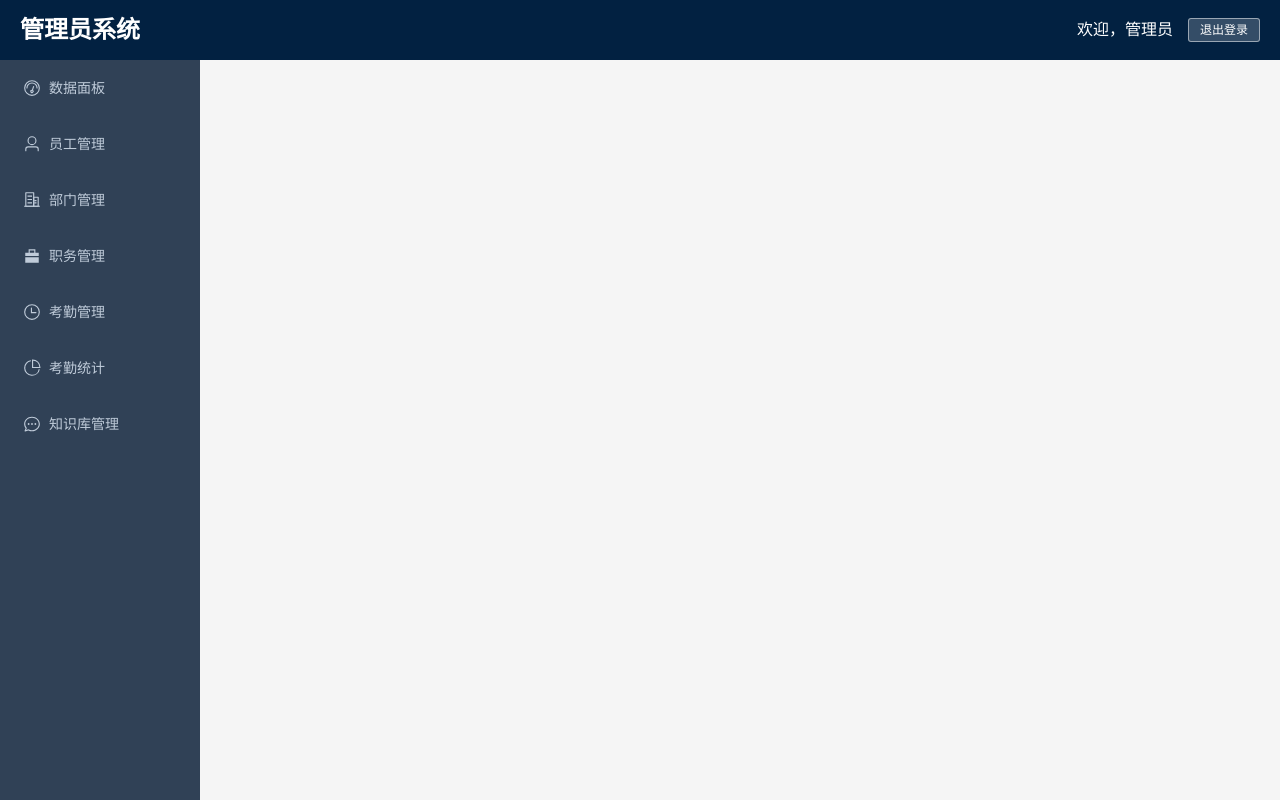
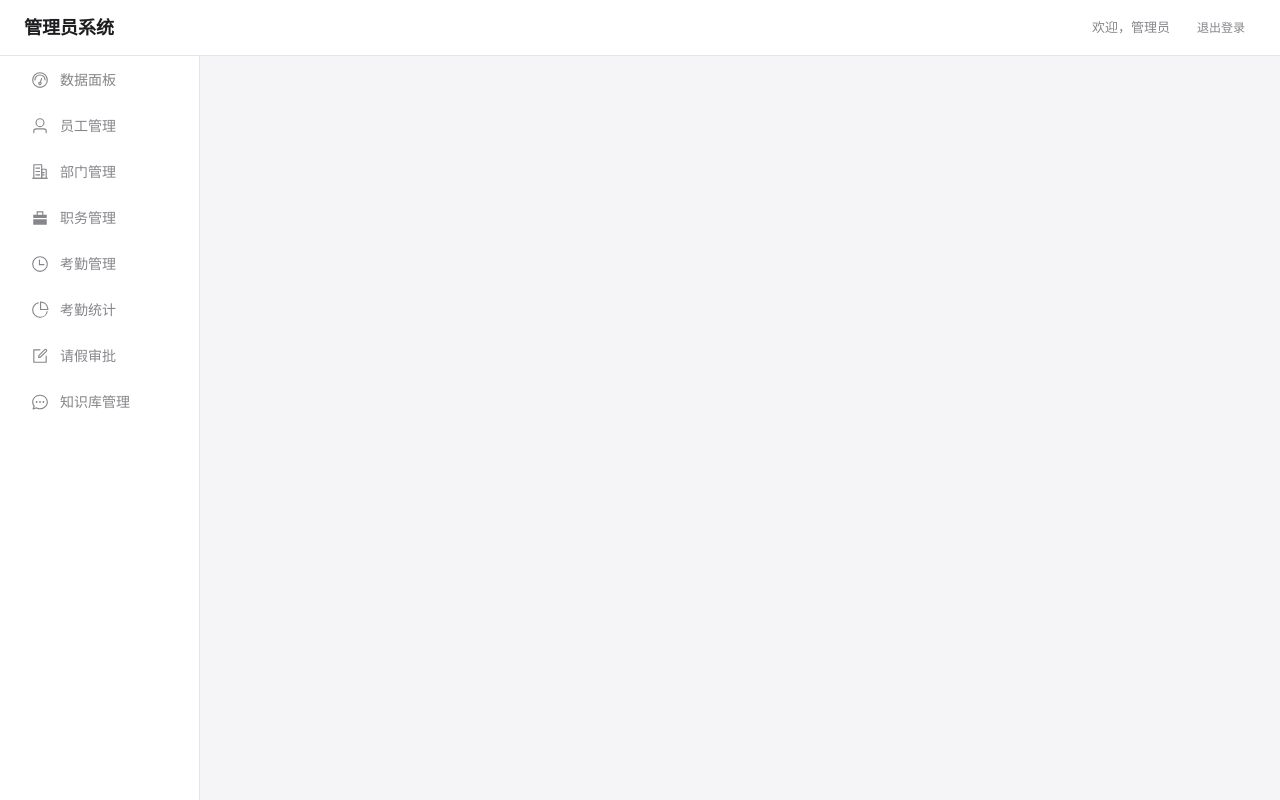
Before and after one commit to 872056224/NewlandOA, a Vue app in the folder frontend/: page /admin-home in a window 1280 px wide. Built offline with nearby package versions, Linux system fonts and the light colour scheme; no server answers; the HTML template or start-up script is replaced by a standard one.

Commit message:
feat: integrate leave management routes and navigation

```diff
--- a/frontend/src/components/admin/AdminHome.vue
+++ b/frontend/src/components/admin/AdminHome.vue
@@ -1,26 +1,23 @@
 <template>
   <div class="admin-home">
     <el-container>
-      <!-- 头部 -->
+      <!-- Apple-style header: white, thin bottom border -->
       <el-header>
         <div class="header-content">
           <h2>管理员系统</h2>
           <div class="user-info">
             <span>欢迎，{{ userInfo.name || '管理员' }}</span>
-            <el-button @click="logout" type="primary" plain size="small">退出登录</el-button>
+            <el-button @click="logout" text size="small">退出登录</el-button>
           </div>
         </div>
       </el-header>
 
       <el-container>
-        <!-- 侧边栏 -->
+        <!-- Sidebar: gray text, blue active text, no background blocks -->
         <el-aside width="200px">
           <el-menu
             :default-active="$route.path"
             router
-            background-color="#304156"
-            text-color="#bfcbd9"
-            active-text-color="#409EFF"
           >
             <el-menu-item index="/admin-home/dashboard">
               <el-icon><Odometer /></el-icon>
@@ -45,6 +42,10 @@
             <el-menu-item index="/admin-home/sign-statistics">
               <el-icon><PieChart /></el-icon>
               <span>考勤统计</span>
+            </el-menu-item>
+            <el-menu-item index="/admin-home/leave-approval">
+              <el-icon><Edit /></el-icon>
+              <span>请假审批</span>
             </el-menu-item>
             <el-menu-item index="/admin-home/kb-manage">
               <el-icon><ChatDotRound /></el-icon>
@@ -73,7 +74,8 @@ import {
   Briefcase,
   Clock,
   PieChart,
-  ChatDotRound
+  ChatDotRound,
+  Edit
 } from '@element-plus/icons-vue'
 import axios from 'axios'
 
@@ -108,7 +110,6 @@ const logout = async () => {
       }
     )
 
-    // 用户确认后执行logout
     try {
       const response = await axios.post('/api/v1/admin/auth/logout')
       ElMessage.success('退出登录成功')
@@ -116,12 +117,10 @@ const logout = async () => {
       console.error('退出登录失败:', error)
       ElMessage.warning('退出登录失败，但将跳转到登录页')
     } finally {
-      // 无论API调用是否成功，都清除本地状态并跳转
       userInfo.value = {}
       router.push('/admin-login')
     }
   } catch {
-    // 用户取消了退出操作
     ElMessage.info('已取消退出')
   }
 }
@@ -130,7 +129,7 @@ const logout = async () => {
 <style scoped>
 .admin-home {
   height: 100vh;
-  background-color: #f5f5f5;
+  background-color: #f5f5f7;
   overflow: hidden;
 }
 
@@ -139,14 +138,16 @@ const logout = async () => {
 }
 
 .admin-home .el-container:nth-child(2) {
-  height: calc(100vh - 60px);
+  height: calc(100vh - 56px);
 }
 
+/* ── Apple-style header ── */
 .el-header {
-  background-color: #022141;
-  color: white;
-  line-height: 60px;
-  height: 60px !important;
+  background: #fff;
+  border-bottom: 1px solid #e5e5e7;
+  line-height: 56px;
+  height: 56px !important;
+  padding: 0 24px;
 }
 
 .header-content {
@@ -155,38 +156,78 @@ const logout = async () => {
   align-items: center;
 }
 
+.header-content h2 {
+  font-size: 18px;
+  font-weight: 600;
+  color: #1d1d1f;
+  margin: 0;
+}
+
 .user-info {
   display: flex;
   align-items: center;
-  gap: 15px;
+  gap: 16px;
+  font-size: 13px;
+  color: #86868b;
 }
 
 .user-info .el-button {
-  background-color: rgba(255, 255, 255, 0.2);
-  border-color: rgba(255, 255, 255, 0.5);
-  color: white;
+  color: #86868b;
 }
 
 .user-info .el-button:hover {
-  background-color: rgba(255, 255, 255, 0.3);
-  border-color: white;
-  color: white;
+  color: #1d1d1f;
 }
 
+/* ── Sidebar ── */
 .el-aside {
-  background-color: #304156;
+  background: #fff;
   width: 200px !important;
   height: 100%;
+  border-right: 1px solid #e5e5e7;
 }
 
 .el-menu {
   border-right: none;
   height: 100%;
+  background: transparent;
 }
 
+/* Sidebar menu items: gray text, blue when active, no background blocks */
+.el-menu-item {
+  color: #86868b !important;
+  background: transparent !important;
+  font-size: 14px;
+  height: 44px;
+  line-height: 44px;
+  margin: 2px 8px;
+  border-radius: 8px;
+}
+
+.el-menu-item:hover {
+  color: #1d1d1f !important;
+  background: #f5f5f7 !important;
+}
+
+.el-menu-item.is-active {
+  color: #0071e3 !important;
+  background: transparent !important;
+}
+
+.el-menu-item.is-active:hover {
+  background: #f5f5f7 !important;
+}
+
+/* Icon spacing inside menu items */
+.el-menu-item .el-icon {
+  margin-right: 8px;
+  font-size: 18px;
+}
+
+/* ── Main content ── */
 .el-main {
-  background-color: #f5f5f5;
-  padding: 20px;
+  background-color: #f5f5f7;
+  padding: 24px;
   height: 100%;
   overflow-y: auto;
 }
--- a/frontend/src/components/emp/EmpHome.vue
+++ b/frontend/src/components/emp/EmpHome.vue
@@ -36,6 +36,13 @@
           <h3 class="card-name">签到记录</h3>
           <p class="card-desc">查看签到历史</p>
         </div>
+        <div class="apple-card function-card" @click="goTo('/emp-home/leave-apply')">
+          <div class="card-icon">
+            <el-icon :size="24"><Edit /></el-icon>
+          </div>
+          <h3 class="card-name">请假申请</h3>
+          <p class="card-desc">提交请假申请</p>
+        </div>
         <div class="apple-card function-card" @click="goTo('/emp-home/ai-chat')">
           <div class="card-icon">
             <el-icon :size="24"><Service /></el-icon>
@@ -55,7 +62,7 @@
 import { ref, computed, onMounted, onUnmounted } from 'vue'
 import { useRouter } from 'vue-router'
 import { ElMessage, ElMessageBox } from 'element-plus'
-import { User, Clock, Document, Service } from '@element-plus/icons-vue'
+import { User, Clock, Document, Service, Edit } from '@element-plus/icons-vue'
 import axios from 'axios'
 
 const router = useRouter()
--- a/frontend/src/router/index.ts
+++ b/frontend/src/router/index.ts
@@ -41,6 +41,16 @@ const router = createRouter({
           path: 'ai-chat',
           name: 'EmpAiChat',
           component: () => import('../components/emp/EmpAiChat.vue')
+        },
+        {
+          path: 'leave-apply',
+          name: 'EmpLeaveApply',
+          component: () => import('../components/emp/EmpLeaveApply.vue')
+        },
+        {
+          path: 'leave-list',
+          name: 'EmpLeaveList',
+          component: () => import('../components/emp/EmpLeaveList.vue')
         }
       ]
     },
@@ -98,6 +108,11 @@ const router = createRouter({
           path: 'unsigned-list',
           name: 'UnsignedList',
           component: () => import('../components/admin/UnsignedList.vue')
+        },
+        {
+          path: 'leave-approval',
+          name: 'LeaveApproval',
+          component: () => import('../components/admin/LeaveApproval.vue')
         }
       ]
     }
```
